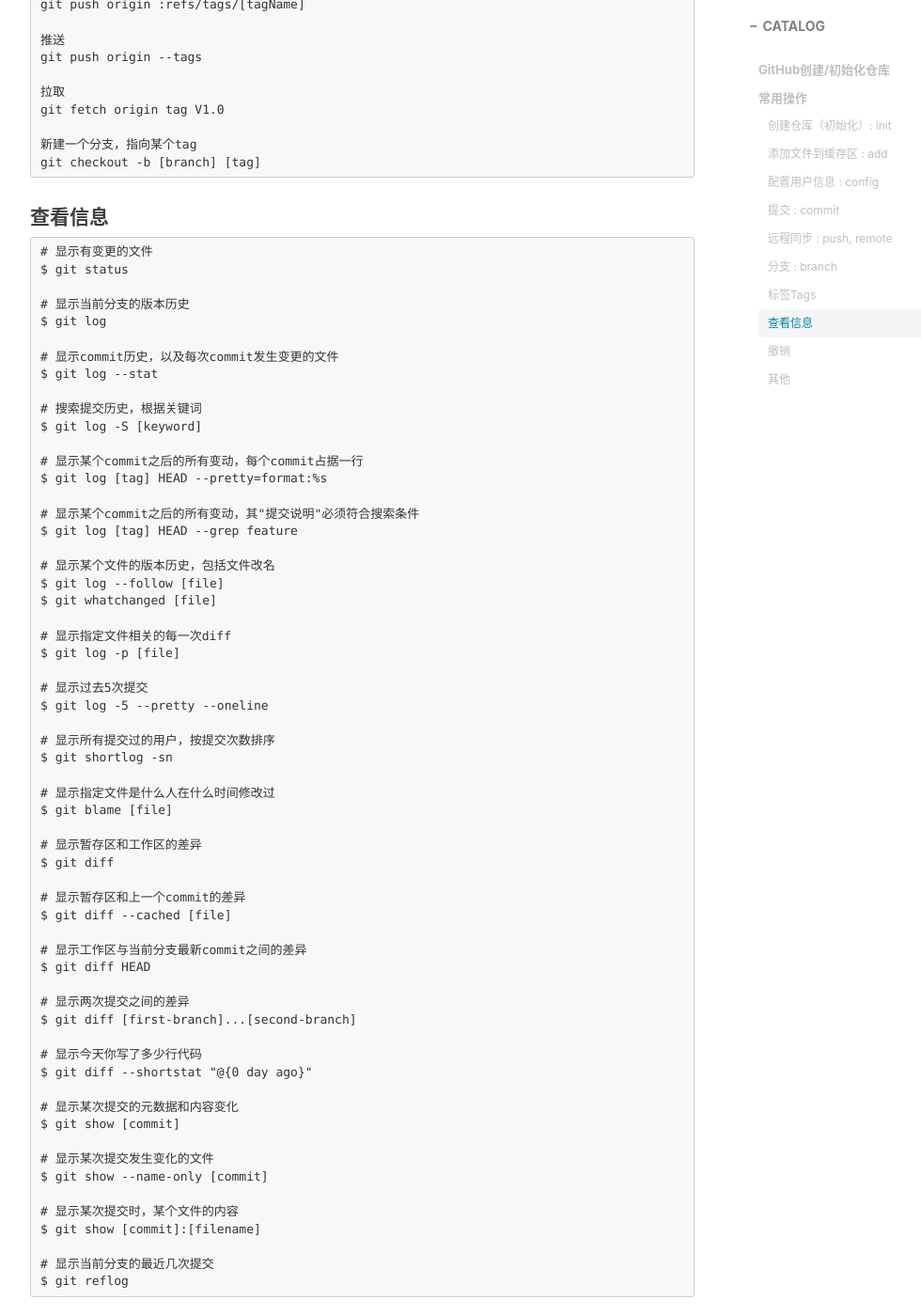
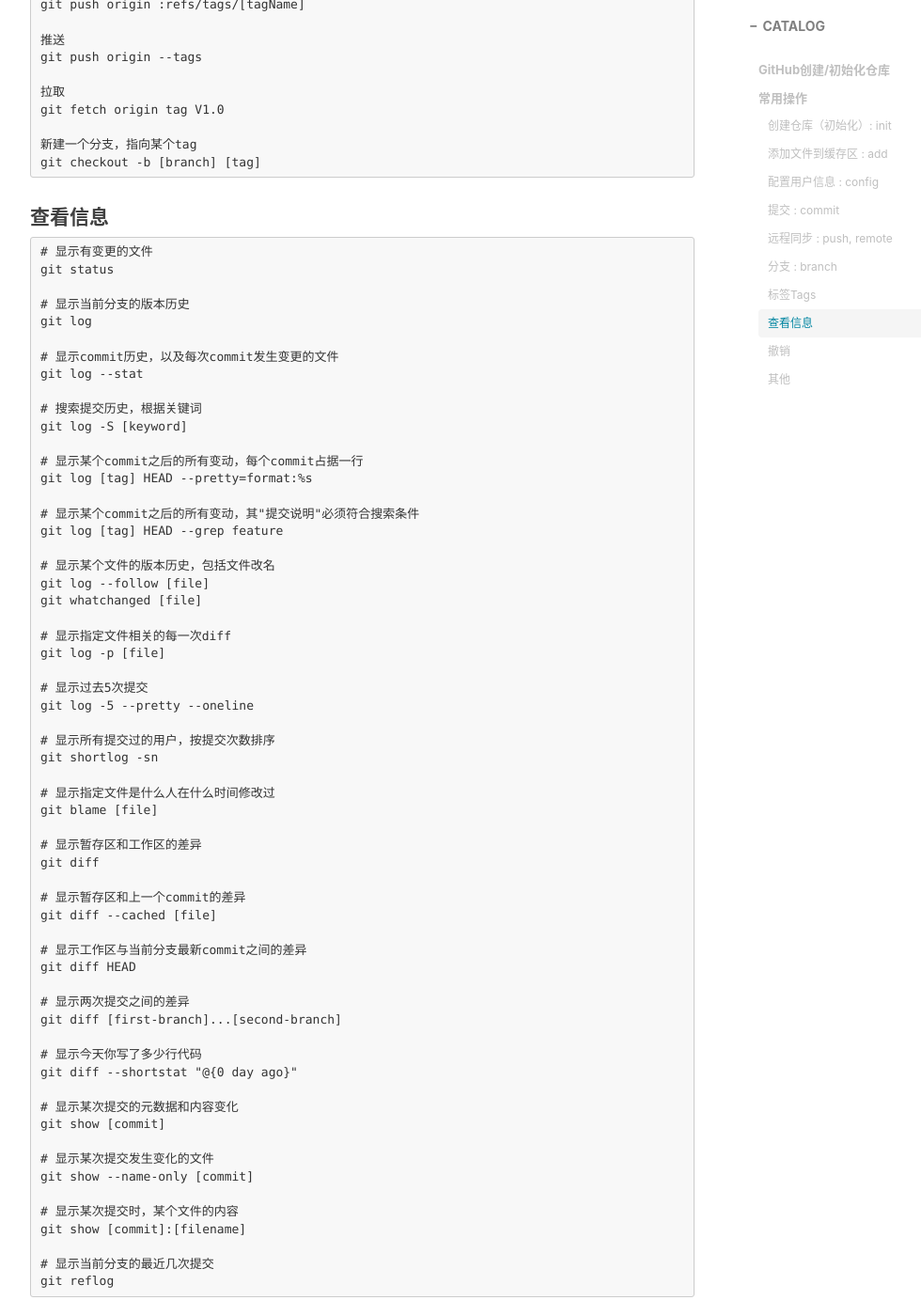
Before and after one commit to iqeix/zi-ru.github.io, a Jekyll site: the page built from _posts/2020-05-16-Git指令整理.md, in a window 1280 px wide and 1400 px high, scrolled down 3655 px. Shown: the whole window at 94% size, without its empty margins (233-1213 px from the left). Built offline with Jekyll 4.4.1, drawn with Linux system fonts in a browser that asks for light colours; nearby versions of some CDN libraries; comment, search, counter and statistics services are not loaded; some of the changed text lies outside the part shown.

Commit message:
"refresh"

```diff
--- a/_posts/2020-05-16-Git指令整理.md
+++ b/_posts/2020-05-16-Git指令整理.md
@@ -104,47 +104,47 @@ tags:
 #### 分支 : branch
 
 	# 新建一个分支，但依然停留在当前分支
-	$ git branch [branch-name]
+	git branch [branch-name]
 
 	# 新建一个分支，并切换到该分支
-	$ git checkout -b [branch]
+	git checkout -b [branch]
 
 	# 新建一个分支，指向指定commit
-	$ git branch [branch] [commit]
+	git branch [branch] [commit]
 
 	# 新建一个分支，与指定的远程分支建立追踪关系
-	$ git branch --track [branch] [remote-branch]
+	git branch --track [branch] [remote-branch]
 
 	# 列出所有本地分支
-	$ git branch
+	git branch
 
 	# 列出所有远程分支
-	$ git branch -r
+	git branch -r
 
 	# 列出所有本地分支和远程分支
-	$ git branch -a
+	git branch -a
 
 	# 切换到指定分支，并更新工作区
-	$ git checkout [branch-name]
+	git checkout [branch-name]
 
 	# 切换到上一个分支
-	$ git checkout -
+	git checkout -
 
 	# 建立追踪关系，在现有分支与指定的远程分支之间
-	$ git branch --set-upstream [branch] [remote-branch]
+	git branch --set-upstream [branch] [remote-branch]
 
 	# 合并指定分支到当前分支
-	$ git merge [branch]
+	git merge [branch]
 
 	# 选择一个commit，合并进当前分支
-	$ git cherry-pick [commit]
+	git cherry-pick [commit]
 
 	# 删除分支
-	$ git branch -d [branch-name]
+	git branch -d [branch-name]
 
 	# 删除远程分支
-	$ git push origin --delete [branch-name]
-	$ git branch -dr [remote/branch]
+	git push origin --delete [branch-name]
+	git branch -dr [remote/branch]
 
 #### 标签Tags
 
@@ -175,104 +175,104 @@ tags:
 #### 查看信息
 
 	# 显示有变更的文件
-	$ git status
+	git status
 
 	# 显示当前分支的版本历史
-	$ git log
+	git log
 
 	# 显示commit历史，以及每次commit发生变更的文件
-	$ git log --stat
+	git log --stat
 
 	# 搜索提交历史，根据关键词
-	$ git log -S [keyword]
+	git log -S [keyword]
 
 	# 显示某个commit之后的所有变动，每个commit占据一行
-	$ git log [tag] HEAD --pretty=format:%s
+	git log [tag] HEAD --pretty=format:%s
 
 	# 显示某个commit之后的所有变动，其"提交说明"必须符合搜索条件
-	$ git log [tag] HEAD --grep feature
+	git log [tag] HEAD --grep feature
 
 	# 显示某个文件的版本历史，包括文件改名
-	$ git log --follow [file]
-	$ git whatchanged [file]
+	git log --follow [file]
+	git whatchanged [file]
 
 	# 显示指定文件相关的每一次diff
-	$ git log -p [file]
+	git log -p [file]
 
 	# 显示过去5次提交
-	$ git log -5 --pretty --oneline
+	git log -5 --pretty --oneline
 
 	# 显示所有提交过的用户，按提交次数排序
-	$ git shortlog -sn
+	git shortlog -sn
 
 	# 显示指定文件是什么人在什么时间修改过
-	$ git blame [file]
+	git blame [file]
 
 	# 显示暂存区和工作区的差异
-	$ git diff
+	git diff
 
 	# 显示暂存区和上一个commit的差异
-	$ git diff --cached [file]
+	git diff --cached [file]
 
 	# 显示工作区与当前分支最新commit之间的差异
-	$ git diff HEAD
+	git diff HEAD
 
 	# 显示两次提交之间的差异
-	$ git diff [first-branch]...[second-branch]
+	git diff [first-branch]...[second-branch]
 
 	# 显示今天你写了多少行代码
-	$ git diff --shortstat "@{0 day ago}"
+	git diff --shortstat "@{0 day ago}"
 
 	# 显示某次提交的元数据和内容变化
-	$ git show [commit]
+	git show [commit]
 
 	# 显示某次提交发生变化的文件
-	$ git show --name-only [commit]
+	git show --name-only [commit]
 
 	# 显示某次提交时，某个文件的内容
-	$ git show [commit]:[filename]
+	git show [commit]:[filename]
 
 	# 显示当前分支的最近几次提交
-	$ git reflog
+	git reflog
 
 #### 撤销
 
 	# 恢复暂存区的指定文件到工作区
-	$ git checkout [file]
+	git checkout [file]
 
 	# 恢复某个commit的指定文件到暂存区和工作区
-	$ git checkout [commit] [file]
+	git checkout [commit] [file]
 
 	# 恢复暂存区的所有文件到工作区
-	$ git checkout .
+	git checkout .
 
 	# 重置暂存区的指定文件，与上一次commit保持一致，但工作区不变
-	$ git reset [file]
+	git reset [file]
 
 	# 重置暂存区与工作区，与上一次commit保持一致
-	$ git reset --hard
+	git reset --hard
 
 	# 重置当前分支的指针为指定commit，同时重置暂存区，但工作区不变
-	$ git reset [commit]
+	git reset [commit]
 
 	# 重置当前分支的HEAD为指定commit，同时重置暂存区和工作区，与指定commit一致
-	$ git reset --hard [commit]
+	git reset --hard [commit]
 
 	# 重置当前HEAD为指定commit，但保持暂存区和工作区不变
-	$ git reset --keep [commit]
+	git reset --keep [commit]
 
 	# 新建一个commit，用来撤销指定commit
 	# 后者的所有变化都将被前者抵消，并且应用到当前分支
-	$ git revert [commit]
+	git revert [commit]
 
 	# 暂时将未提交的变化移除，稍后再移入
-	$ git stash
-	$ git stash pop
+	git stash
+	git stash pop
 
 #### 其他
 
 	# 生成一个可供发布的压缩包
-	$ git archives
+	git archives
 
 
 
```
